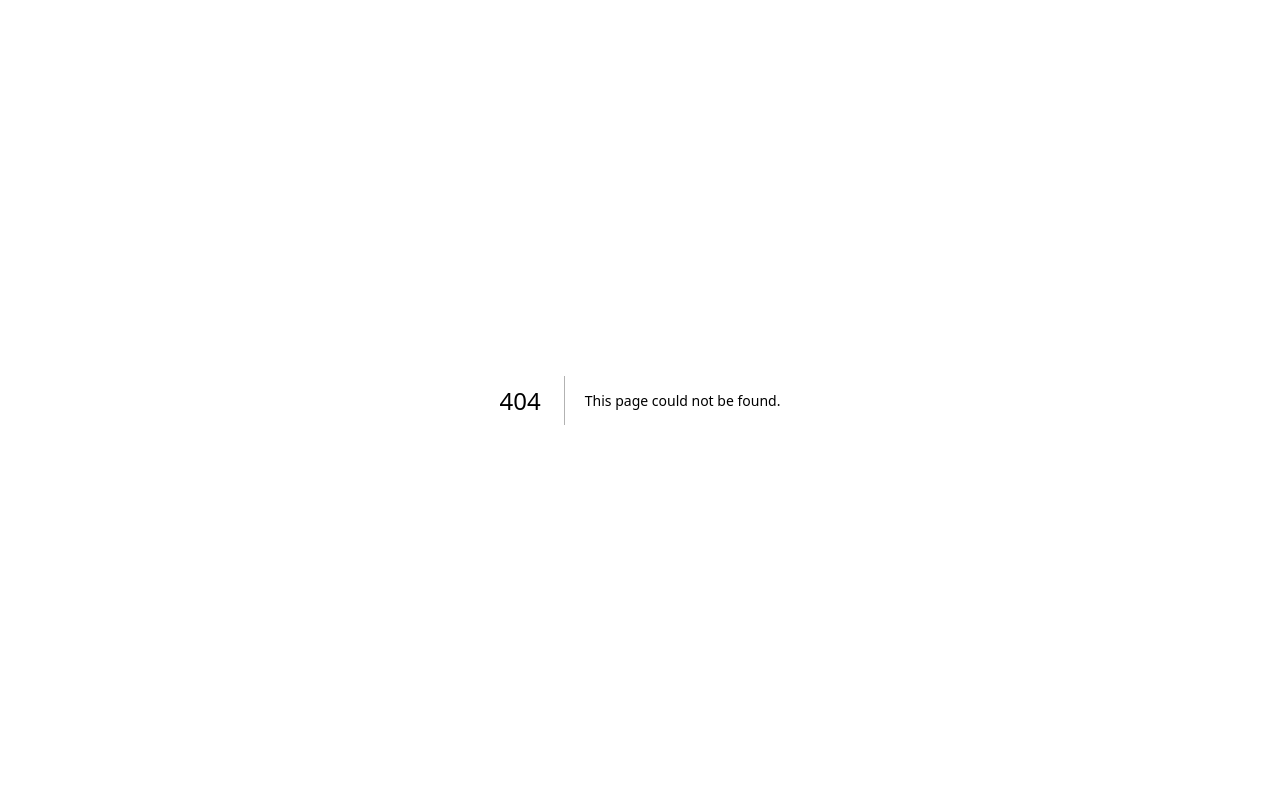
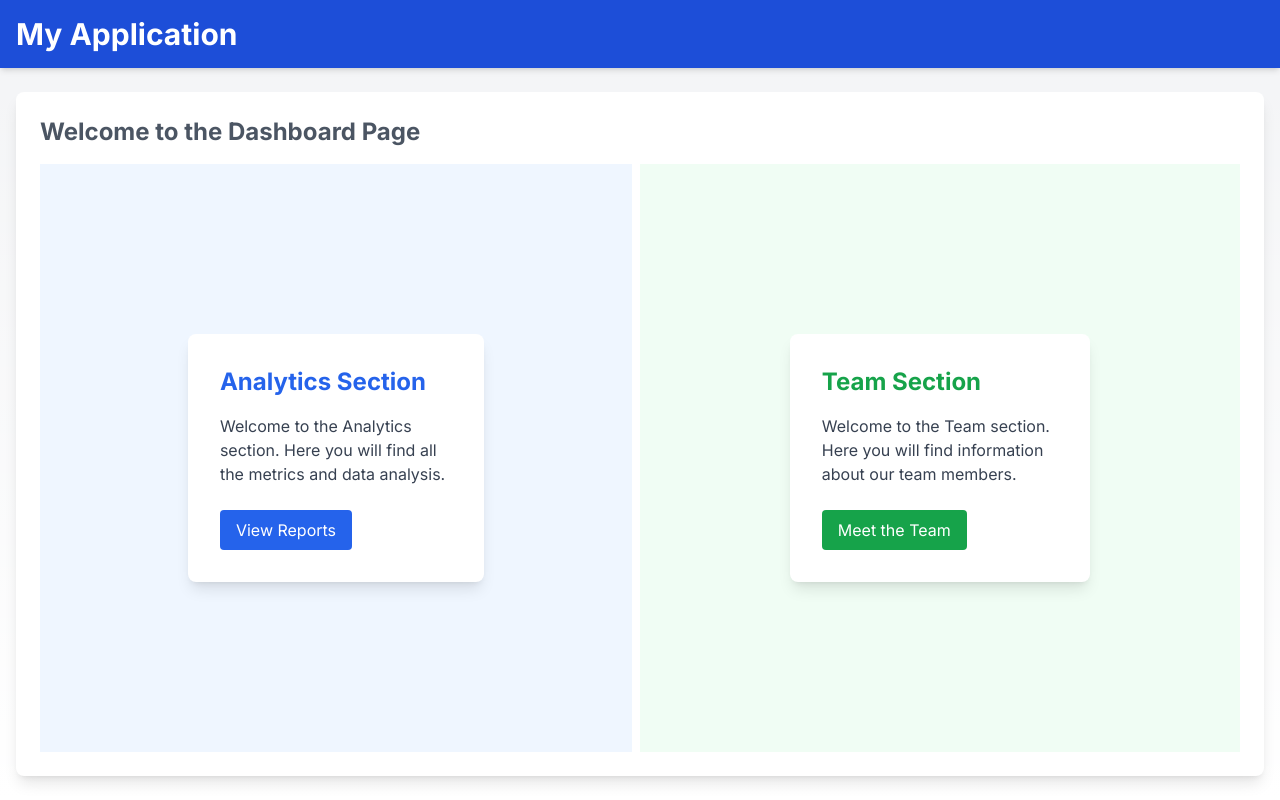
Before and after one commit to s-hiraoku/next-parallel-interceping-routes, a Next.js app: page /dashboard in a window 1280 px wide. Before the commit this address had no page. Built offline with nearby package versions, Linux system fonts and the light colour scheme.

Commit message:
create templates.

```diff
--- /dev/null
+++ b/app/dashboard/@analytics/default.tsx
@@ -0,0 +1,3 @@
+export default function defaultPage() {
+  return null;
+}
--- /dev/null
+++ b/app/dashboard/@analytics/page.tsx
@@ -0,0 +1,20 @@
+export default function AnalyticsPage() {
+  return (
+    <div className="flex flex-col items-center justify-center bg-blue-50">
+      <div className="bg-white shadow-lg rounded-lg p-8 m-4 w-full lg:w-1/2">
+        <h2 className="text-2xl font-bold text-blue-600 mb-4">
+          Analytics Section
+        </h2>
+        <p className="text-gray-700">
+          Welcome to the Analytics section. Here you will find all the metrics
+          and data analysis.
+        </p>
+        <div className="mt-6">
+          <button className="px-4 py-2 bg-blue-600 text-white rounded hover:bg-blue-700">
+            View Reports
+          </button>
+        </div>
+      </div>
+    </div>
+  );
+}
--- /dev/null
+++ b/app/dashboard/@team/default.tsx
@@ -0,0 +1,3 @@
+export default function defaultPage() {
+  return null;
+}
--- /dev/null
+++ b/app/dashboard/@team/page.tsx
@@ -0,0 +1,18 @@
+export default function TeamPage() {
+  return (
+    <div className="flex flex-col items-center justify-center min-h-full bg-green-50">
+      <div className="bg-white shadow-lg rounded-lg p-8 m-4 w-full lg:w-1/2">
+        <h2 className="text-2xl font-bold text-green-600 mb-4">Team Section</h2>
+        <p className="text-gray-700">
+          Welcome to the Team section. Here you will find information about our
+          team members.
+        </p>
+        <div className="mt-6">
+          <button className="px-4 py-2 bg-green-600 text-white rounded hover:bg-green-700">
+            Meet the Team
+          </button>
+        </div>
+      </div>
+    </div>
+  );
+}
--- /dev/null
+++ b/app/dashboard/layout.tsx
@@ -0,0 +1,19 @@
+export default function DashboardLayout({
+  children,
+  analytics,
+  team,
+}: {
+  children: React.ReactNode;
+  analytics: React.ReactNode;
+  team: React.ReactNode;
+}) {
+  return (
+    <div className="h-full flex flex-col">
+      <div>{children}</div>
+      <div className="flex gap-2 h-full">
+        {analytics}
+        {team}
+      </div>
+    </div>
+  );
+}
--- /dev/null
+++ b/app/dashboard/page.tsx
@@ -0,0 +1,7 @@
+export default function DashboardPage() {
+  return (
+    <h2 className="text-2xl font-bold text-gray-600 mb-4">
+      Welcome to the Dashboard Page
+    </h2>
+  );
+}
--- a/app/layout.tsx
+++ b/app/layout.tsx
@@ -16,7 +16,20 @@ export default function RootLayout({
 }>) {
   return (
     <html lang="en">
-      <body className={inter.className}>{children}</body>
+      <body className={`${inter.className} bg-gray-100 text-gray-900 h-screen`}>
+        <div className="h-screen flex flex-col">
+          <header className="bg-blue-700 text-white py-4 shadow-md">
+            <div className="container mx-auto px-4">
+              <h1 className="text-3xl font-bold">My Application</h1>
+            </div>
+          </header>
+          <main className="flex-1 container mx-auto px-4 py-6">
+            <div className="bg-white p-6 rounded-lg shadow-lg h-full overflow-auto">
+              {children}
+            </div>
+          </main>
+        </div>
+      </body>
     </html>
   );
 }
--- a/app/page.tsx
+++ b/app/page.tsx
@@ -1,113 +1,23 @@
-import Image from "next/image";
+import Link from "next/link";
 
 export default function Home() {
   return (
-    <main className="flex min-h-screen flex-col items-center justify-between p-24">
-      <div className="z-10 w-full max-w-5xl items-center justify-between font-mono text-sm lg:flex">
-        <p className="fixed left-0 top-0 flex w-full justify-center border-b border-gray-300 bg-gradient-to-b from-zinc-200 pb-6 pt-8 backdrop-blur-2xl dark:border-neutral-800 dark:bg-zinc-800/30 dark:from-inherit lg:static lg:w-auto  lg:rounded-xl lg:border lg:bg-gray-200 lg:p-4 lg:dark:bg-zinc-800/30">
-          Get started by editing&nbsp;
-          <code className="font-mono font-bold">app/page.tsx</code>
-        </p>
-        <div className="fixed bottom-0 left-0 flex h-48 w-full items-end justify-center bg-gradient-to-t from-white via-white dark:from-black dark:via-black lg:static lg:size-auto lg:bg-none">
-          <a
-            className="pointer-events-none flex place-items-center gap-2 p-8 lg:pointer-events-auto lg:p-0"
-            href="https://vercel.com?utm_source=create-next-app&utm_medium=appdir-template&utm_campaign=create-next-app"
-            target="_blank"
-            rel="noopener noreferrer"
-          >
-            By{" "}
-            <Image
-              src="/vercel.svg"
-              alt="Vercel Logo"
-              className="dark:invert"
-              width={100}
-              height={24}
-              priority
-            />
-          </a>
-        </div>
+    <div className="min-h-full bg-gradient-to-r from-blue-500 to-purple-600 flex flex-col items-center justify-center text-white">
+      <div className="bg-white bg-opacity-20 p-8 rounded-lg shadow-lg">
+        <h2 className="text-4xl font-bold mb-4">Welcome to the Home Page</h2>
+        <nav>
+          <ul className="list-none">
+            <li className="mb-2">
+              <Link
+                href="/dashboard"
+                className="text-lg font-medium bg-blue-700 hover:bg-blue-900 px-4 py-2 rounded transition duration-300"
+              >
+                Go to Dashboard
+              </Link>
+            </li>
+          </ul>
+        </nav>
       </div>
-
-      <div className="relative z-[-1] flex place-items-center before:absolute before:h-[300px] before:w-full before:-translate-x-1/2 before:rounded-full before:bg-gradient-radial before:from-white before:to-transparent before:blur-2xl before:content-[''] after:absolute after:-z-20 after:h-[180px] after:w-full after:translate-x-1/3 after:bg-gradient-conic after:from-sky-200 after:via-blue-200 after:blur-2xl after:content-[''] before:dark:bg-gradient-to-br before:dark:from-transparent before:dark:to-blue-700 before:dark:opacity-10 after:dark:from-sky-900 after:dark:via-[#0141ff] after:dark:opacity-40 sm:before:w-[480px] sm:after:w-[240px] before:lg:h-[360px]">
-        <Image
-          className="relative dark:drop-shadow-[0_0_0.3rem_#ffffff70] dark:invert"
-          src="/next.svg"
-          alt="Next.js Logo"
-          width={180}
-          height={37}
-          priority
-        />
-      </div>
-
-      <div className="mb-32 grid text-center lg:mb-0 lg:w-full lg:max-w-5xl lg:grid-cols-4 lg:text-left">
-        <a
-          href="https://nextjs.org/docs?utm_source=create-next-app&utm_medium=appdir-template&utm_campaign=create-next-app"
-          className="group rounded-lg border border-transparent px-5 py-4 transition-colors hover:border-gray-300 hover:bg-gray-100 hover:dark:border-neutral-700 hover:dark:bg-neutral-800/30"
-          target="_blank"
-          rel="noopener noreferrer"
-        >
-          <h2 className="mb-3 text-2xl font-semibold">
-            Docs{" "}
-            <span className="inline-block transition-transform group-hover:translate-x-1 motion-reduce:transform-none">
-              -&gt;
-            </span>
-          </h2>
-          <p className="m-0 max-w-[30ch] text-sm opacity-50">
-            Find in-depth information about Next.js features and API.
-          </p>
-        </a>
-
-        <a
-          href="https://nextjs.org/learn?utm_source=create-next-app&utm_medium=appdir-template-tw&utm_campaign=create-next-app"
-          className="group rounded-lg border border-transparent px-5 py-4 transition-colors hover:border-gray-300 hover:bg-gray-100 hover:dark:border-neutral-700 hover:dark:bg-neutral-800/30"
-          target="_blank"
-          rel="noopener noreferrer"
-        >
-          <h2 className="mb-3 text-2xl font-semibold">
-            Learn{" "}
-            <span className="inline-block transition-transform group-hover:translate-x-1 motion-reduce:transform-none">
-              -&gt;
-            </span>
-          </h2>
-          <p className="m-0 max-w-[30ch] text-sm opacity-50">
-            Learn about Next.js in an interactive course with&nbsp;quizzes!
-          </p>
-        </a>
-
-        <a
-          href="https://vercel.com/templates?framework=next.js&utm_source=create-next-app&utm_medium=appdir-template&utm_campaign=create-next-app"
-          className="group rounded-lg border border-transparent px-5 py-4 transition-colors hover:border-gray-300 hover:bg-gray-100 hover:dark:border-neutral-700 hover:dark:bg-neutral-800/30"
-          target="_blank"
-          rel="noopener noreferrer"
-        >
-          <h2 className="mb-3 text-2xl font-semibold">
-            Templates{" "}
-            <span className="inline-block transition-transform group-hover:translate-x-1 motion-reduce:transform-none">
-              -&gt;
-            </span>
-          </h2>
-          <p className="m-0 max-w-[30ch] text-sm opacity-50">
-            Explore starter templates for Next.js.
-          </p>
-        </a>
-
-        <a
-          href="https://vercel.com/new?utm_source=create-next-app&utm_medium=appdir-template&utm_campaign=create-next-app"
-          className="group rounded-lg border border-transparent px-5 py-4 transition-colors hover:border-gray-300 hover:bg-gray-100 hover:dark:border-neutral-700 hover:dark:bg-neutral-800/30"
-          target="_blank"
-          rel="noopener noreferrer"
-        >
-          <h2 className="mb-3 text-2xl font-semibold">
-            Deploy{" "}
-            <span className="inline-block transition-transform group-hover:translate-x-1 motion-reduce:transform-none">
-              -&gt;
-            </span>
-          </h2>
-          <p className="m-0 max-w-[30ch] text-balance text-sm opacity-50">
-            Instantly deploy your Next.js site to a shareable URL with Vercel.
-          </p>
-        </a>
-      </div>
-    </main>
+    </div>
   );
 }
```
